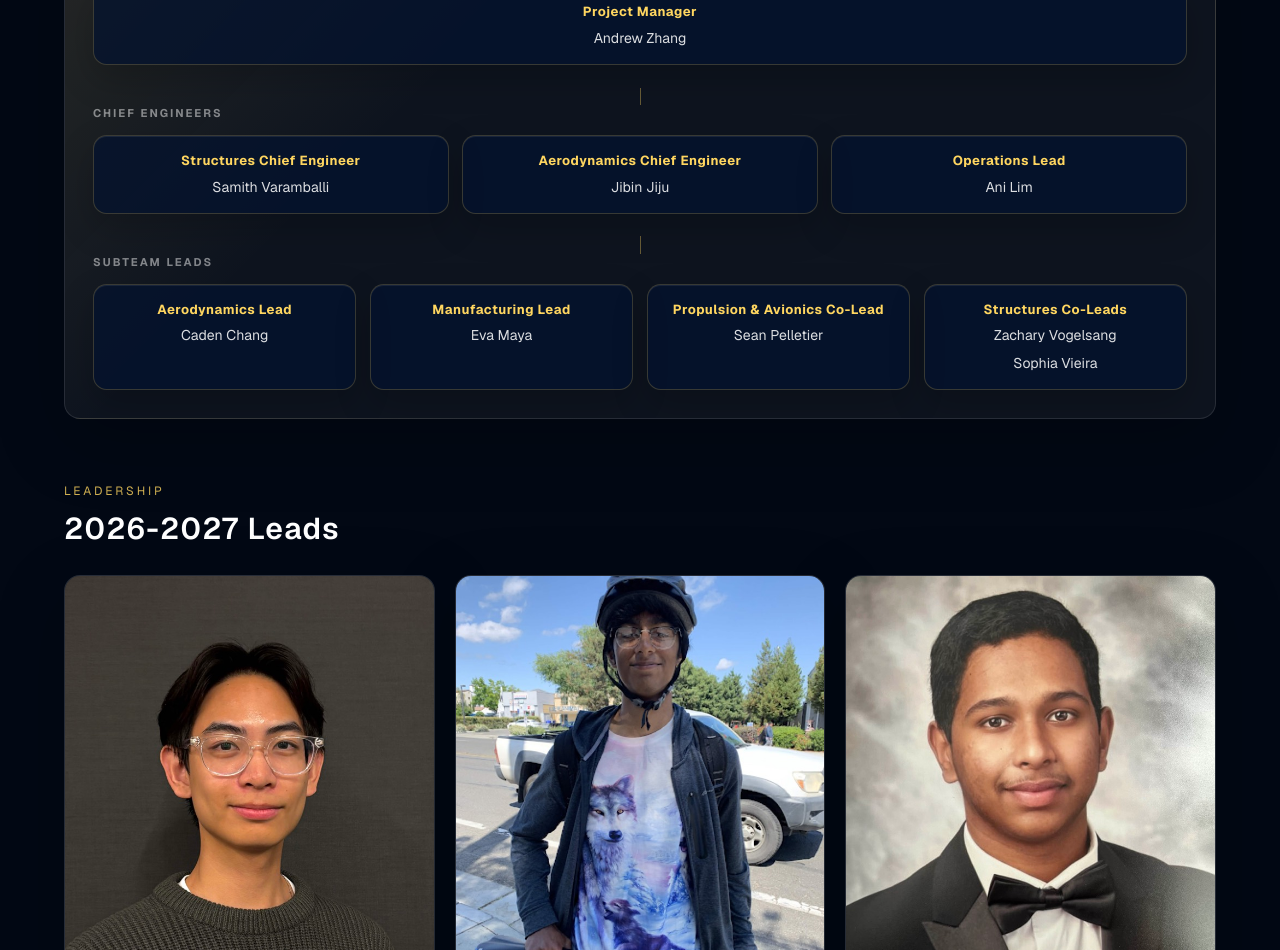
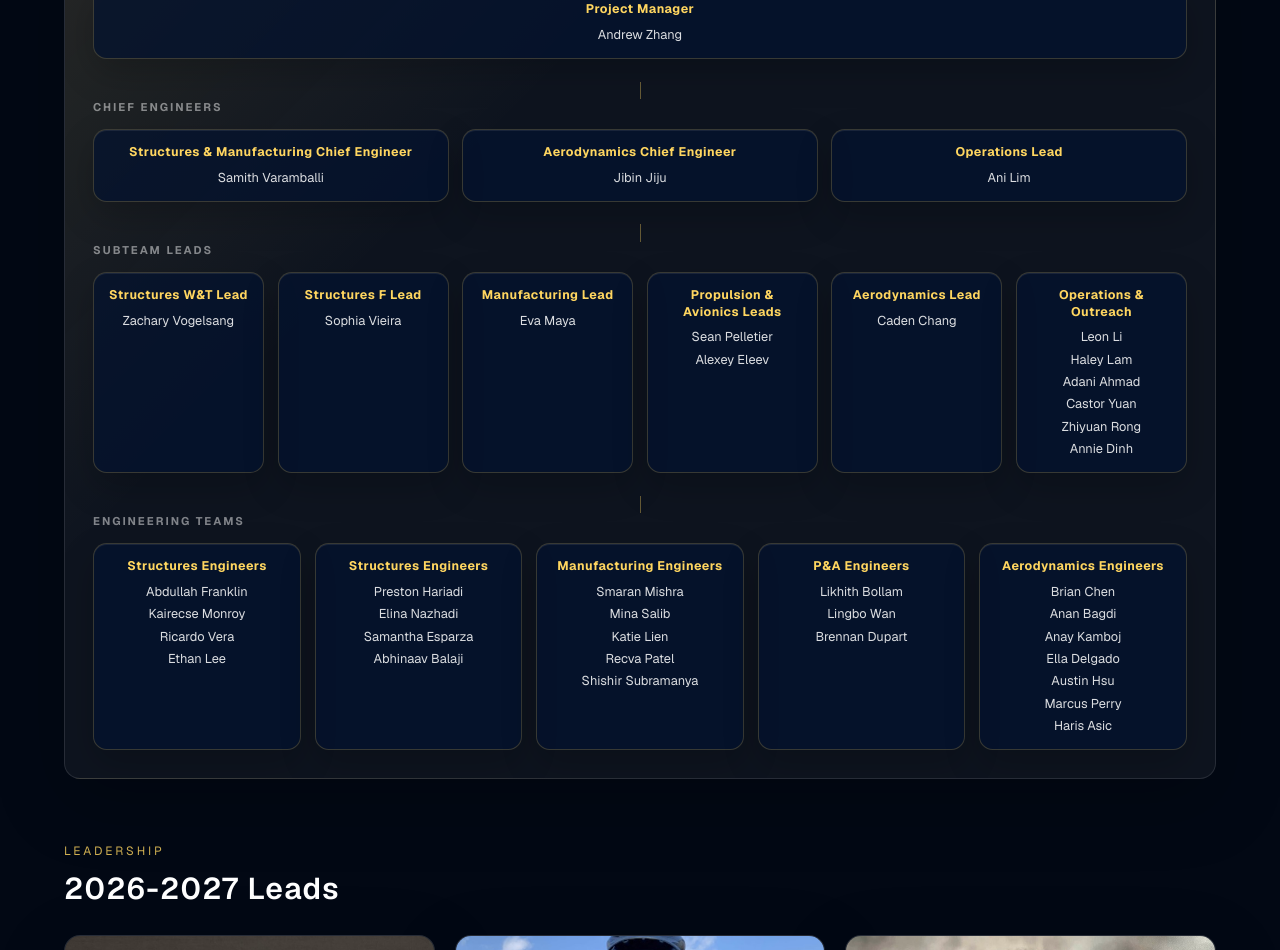
Before and after one commit to uciaerodesign/Aero-Design-Website, a Next.js app in the folder areofrontend/: page / in a window 1280 px wide. Shown: the part 2160-3110 px from the top of the page. Built offline with nearby package versions, Linux system fonts and the light colour scheme.

Commit message:
Expand team org chart members

```diff
--- a/areofrontend/src/app/globals.css
+++ b/areofrontend/src/app/globals.css
@@ -283,7 +283,7 @@ body::selection {
 
 @media (min-width: 700px) {
   .org-groups {
-    grid-template-columns: repeat(auto-fit, minmax(11rem, 1fr));
+    grid-template-columns: repeat(auto-fit, minmax(10.5rem, 1fr));
   }
 }
 
@@ -291,7 +291,7 @@ body::selection {
   border-radius: 0.85rem;
   border: 1px solid rgba(255, 214, 96, 0.2);
   background: rgba(4, 18, 47, 0.74);
-  padding: 1rem;
+  padding: 0.9rem;
   text-align: center;
   box-shadow:
     inset 0 1px 0 rgba(255, 255, 255, 0.08),
@@ -299,7 +299,7 @@ body::selection {
 }
 
 .org-node h4 {
-  font-size: 0.82rem;
+  font-size: 0.78rem;
   font-weight: 700;
   line-height: 1.35;
   letter-spacing: 0.04em;
@@ -307,10 +307,14 @@ body::selection {
 }
 
 .org-node p {
-  margin-top: 0.45rem;
-  font-size: 0.88rem;
-  line-height: 1.45;
+  margin-top: 0.34rem;
+  font-size: 0.8rem;
+  line-height: 1.32;
   color: rgba(255, 255, 255, 0.86);
+}
+
+.org-node p:first-of-type {
+  margin-top: 0.55rem;
 }
 
 .news-card,
--- a/areofrontend/src/app/page.js
+++ b/areofrontend/src/app/page.js
@@ -82,7 +82,7 @@ export default function Home() {
       level: "Chief Engineers",
       groups: [
         {
-          title: "Structures Chief Engineer",
+          title: "Structures & Manufacturing Chief Engineer",
           names: ["Samith Varamballi"],
         },
         {
@@ -99,20 +99,68 @@ export default function Home() {
       level: "Subteam Leads",
       groups: [
         {
-          title: "Aerodynamics Lead",
-          names: ["Caden Chang"],
+          title: "Structures W&T Lead",
+          names: ["Zachary Vogelsang"],
+        },
+        {
+          title: "Structures F Lead",
+          names: ["Sophia Vieira"],
         },
         {
           title: "Manufacturing Lead",
           names: ["Eva Maya"],
         },
         {
-          title: "Propulsion & Avionics Co-Lead",
-          names: ["Sean Pelletier"],
+          title: "Propulsion & Avionics Leads",
+          names: ["Sean Pelletier", "Alexey Eleev"],
         },
         {
-          title: "Structures Co-Leads",
-          names: ["Zachary Vogelsang", "Sophia Vieira"],
+          title: "Aerodynamics Lead",
+          names: ["Caden Chang"],
+        },
+        {
+          title: "Operations & Outreach",
+          names: [
+            "Leon Li",
+            "Haley Lam",
+            "Adani Ahmad",
+            "Castor Yuan",
+            "Zhiyuan Rong",
+            "Annie Dinh",
+          ],
+        },
+      ],
+    },
+    {
+      level: "Engineering Teams",
+      groups: [
+        {
+          title: "Structures Engineers",
+          names: ["Abdullah Franklin", "Kairecse Monroy", "Ricardo Vera", "Ethan Lee"],
+        },
+        {
+          title: "Structures Engineers",
+          names: ["Preston Hariadi", "Elina Nazhadi", "Samantha Esparza", "Abhinaav Balaji"],
+        },
+        {
+          title: "Manufacturing Engineers",
+          names: ["Smaran Mishra", "Mina Salib", "Katie Lien", "Recva Patel", "Shishir Subramanya"],
+        },
+        {
+          title: "P&A Engineers",
+          names: ["Likhith Bollam", "Lingbo Wan", "Brennan Dupart"],
+        },
+        {
+          title: "Aerodynamics Engineers",
+          names: [
+            "Brian Chen",
+            "Anan Bagdi",
+            "Anay Kamboj",
+            "Ella Delgado",
+            "Austin Hsu",
+            "Marcus Perry",
+            "Haris Asic",
+          ],
         },
       ],
     },
```
